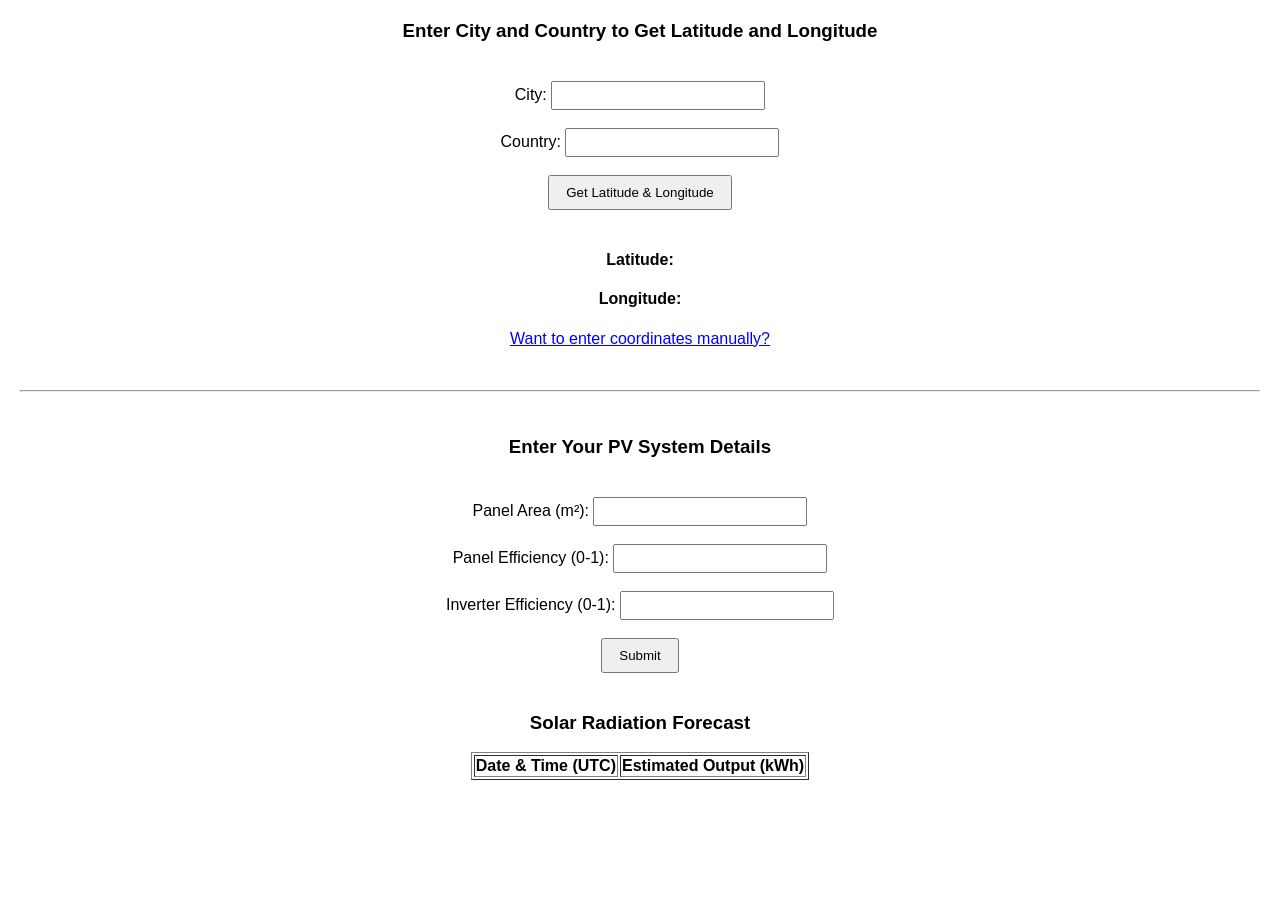
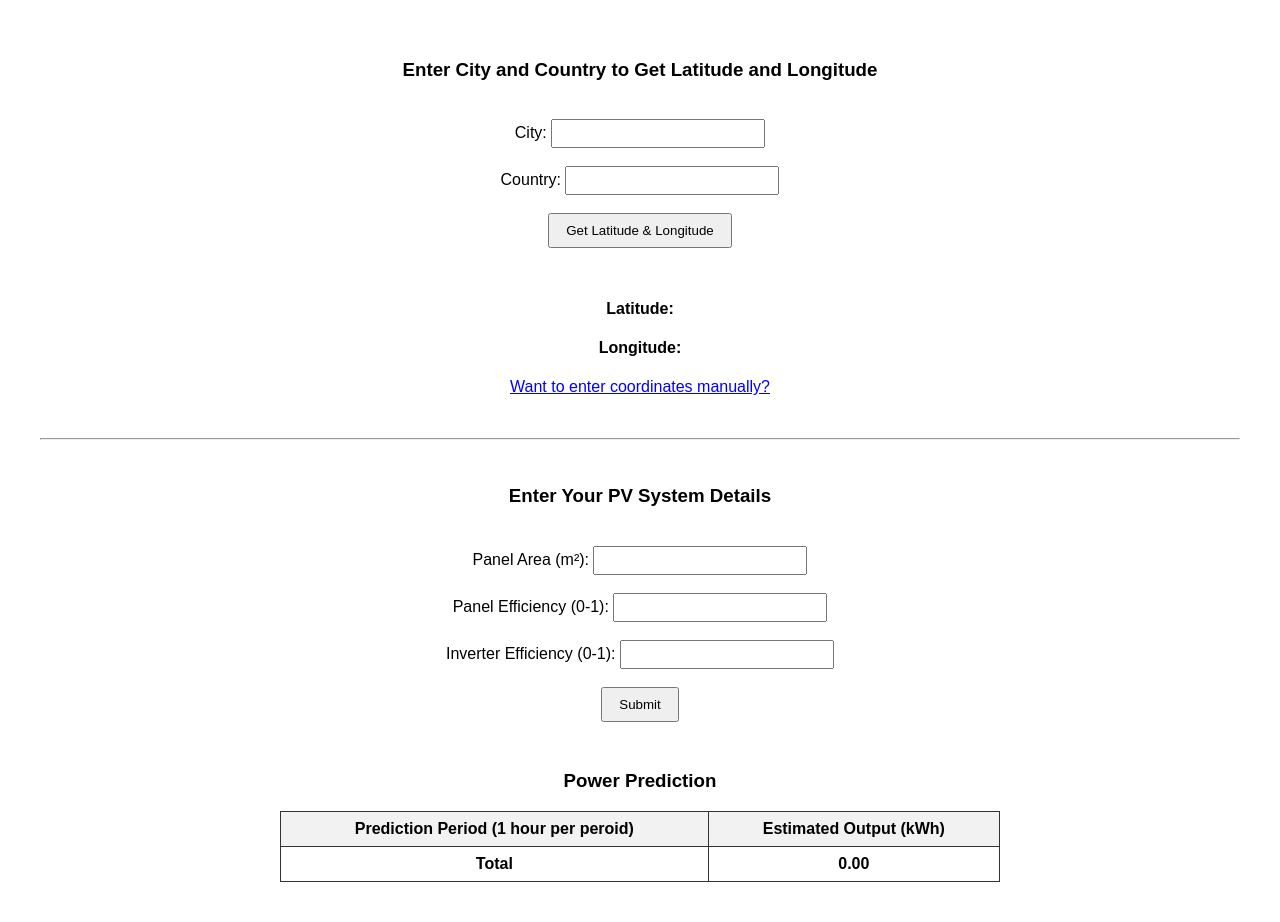
Before and after one commit to FHMattCy/Project-Group-3, a Flask app: page / in a window 1280 px wide. Before the commit the page ends 780 px from the top, so only its background shows below. Run offline with Flask 3, Linux system fonts and the light colour scheme; lists and menus that the app fills with data are empty.

Commit message:
Update Log2
app.py :
- Add import csv, send_file, send_from_directory
- Add function to read and make the table
- Add route to add Prediction Period and Estimated Output in the Prediction Table
- Add route to send data to HourOrderandEstimated.csv
- Add codes to read PV config
- Add codes to calculate Estimated Output
- Fix old codes to the correct objective (Like change the name of files)

calculateEnergyOutput.py :
- Add calculateEnergyOutput.py back
- Add code to keep calculateEnergyOutput,py in folder name "Data" instead
- Change "E" to get Wh instead of kWh but return to kWh later
- Fixing the table to underline for Prediction Period and Estimated Output

HourOrderAndEstimated.csv :
- Add "HourOrderAndEstimated.csv" by function name /predict from app.py to save in the folder name "Data"

fetchSolarIrradiance.py :
- Create folder name "Data"
- Add codes to keep fetchSolarIrradiance.py in folder name "Data" instead

style.css
- Make the table look more clearly

script.js :
- Load two tables for merge into same table
- Check Panel efficiency and Inverter efficiency + if value equal 0 will show "input is invalid value(s):" instead of nothing happened
- Add function that send Panel area in m², Panel efficiency. Inverter efficiency, latitude and longitude to back end and show response message then reload the table again
- Add function to put Estimated Output in the table include transfer hour into "HH:00-HH+1:00" then show in table
- Add codes to show the Prediction Period in the table

index.html :
- Fix and edit to make the table show the data more correctly

```diff
--- a/app.py
+++ b/app.py
@@ -1,19 +1,21 @@
 import os
 import pandas as pd
-from flask import Flask, render_template, request, jsonify
-import os
+import csv
+from flask import Flask, render_template, request, jsonify, send_file
+from flask import send_from_directory
 from fetchSolarIrradiance import fetchSolarIrradiance
-from flask import send_file
+from calculateEnergyOutput import calculate_energy_output_prediction
 
 app = Flask(__name__)
 
 coords_file = os.path.join(os.getcwd(), 'coords.txt')
 
+#main page
 @app.route('/')
 def index():
-    # หน้า index ที่ให้กรอก city กับ country
     return render_template('index.html')
 
+#Route for getting latitude and lonitude by input city and country name
 @app.route('/predict', methods=['POST'])
 def predict_location():
     data = request.get_json()
@@ -28,13 +30,38 @@ def predict_location():
         file.write(coords_message)
 
     fetchSolarIrradiance(latitude, longitude)
+    hourly_predictions = calculate_energy_output_prediction()
+
+    # Ensure the directory exists
+    os.makedirs(os.path.join('Project-Group-3', 'Data'), exist_ok=True)
+
+    # Save predictions to HourOrderAndEstimated.csv
+    output_path = os.path.join('Project-Group-3','Data', 'HourOrderAndEstimated.csv')
+    with open(output_path, 'w', newline='', encoding='utf-8') as file:
+        writer = csv.writer(file)
+        writer.writerow(['Hour', 'Estimated Energy'])  # kWh
+        for hour, value in enumerate(hourly_predictions, start=1):
+            writer.writerow([hour, round(value, 4)])
+    # Read PV config
+    try:
+        with open('pv_config.txt', 'r', encoding='utf-8') as f:
+            lines = f.readlines()
+            A = float(lines[0].split(':')[1].strip().split()[0])
+            n_pv = float(lines[1].split(':')[1].strip())
+            n_inv = float(lines[2].split(':')[1].strip())
+    except Exception as e:
+        return jsonify({"error": f"Failed to read PV config: {str(e)}"}), 500
 
     return jsonify({
+        "message": "Prediction completed successfully.",
         "latitude": latitude,
         "longitude": longitude,
-        "message": "Location received and saved to coords.txt"
-    })
+        "panel_area": A,
+        "panel_efficiency": n_pv,
+        "inverter_efficiency": n_inv
+    }), 200
 
+#Route for getting latitude and lonitude by manual
 @app.route('/location', methods=['GET', 'POST'])
 def enter_location():
     if request.method == 'POST':
@@ -69,12 +96,12 @@ def enter_location():
         with open(coords_file, 'r') as file:
             content = file.read().strip()
             try:
-                # แยกพิกัดจากข้อความในไฟล์
+                # split latitude and longitude
                 parts = content.replace("Latitude: ", "").replace("Longitude: ", "").split(',')
                 lat = parts[0].strip()
                 lon = parts[1].strip()
             except IndexError:
-                pass  # ถ้าอ่านไม่ได้ก็ไม่ต้องแสดง
+                pass  # if impossible to so read does't have to show
 
     return render_template('location.html', latitude=lat, longitude=lon)
 
@@ -95,28 +122,70 @@ def submit_pv():
 
     return jsonify({"message": "PV system configuration saved successfully."})
 
-@app.route('/solar_radiation_data.csv')
-def get_csv():
-    filepath = os.path.join(os.getcwd(), 'solar_radiation_data.csv')
-    if os.path.exists(filepath):
-        return send_file(filepath, mimetype='text/csv')
-    else:
-        return "CSV file not found", 404
+    # Recalculate predictions after PV config is saved
+try:
+    if os.path.exists(coords_file):
+        with open(coords_file, 'r') as file:
+            coords = file.read()
+            parts = coords.replace("Latitude: ", "").replace("Longitude: ", "").split(',')
+            latitude = float(parts[0].strip())
+            longitude = float(parts[1].strip())
 
-@app.route('/radiation_data')
-def get_radiation_data():
+            # Fetch irradiance and recalculate energy output
+            fetchSolarIrradiance(latitude, longitude)
+            hourly_predictions = calculate_energy_output_prediction()
+
+            output_path = os.path.join('Project-Group-3','Data', 'HourOrderAndEstimated.csv')
+            with open(output_path, 'w', newline='', encoding='utf-8') as file:
+                writer = csv.writer(file)
+                writer.writerow(['Hour', 'Estimated Energy'])  # kWh
+                for hour, value in enumerate(hourly_predictions, start=1):
+                    writer.writerow([hour, round(value, 4)])
+except Exception as e:
+    print(f"[submit_pv] Error during recalculation: {str(e)}")
+
+
+
+#Power Prediction Table
+@app.route('/energy_data', methods=['GET'])
+def get_energy_data():
+    data = []
     try:
-        df = pd.read_csv("solar_radiation_data.csv")
-
-        # convert datetime into string as "YYYY-MM-DD HH:MM"
-        df['date'] = pd.to_datetime(df['date']).dt.strftime("%Y-%m-%d %H:%M")
-
-        # convert into the list of dict
-        data = df.to_dict(orient='records')
-
-        return jsonify(data)
+        file_path = os.path.join('Project-Group-3', 'Data', 'HourOrderAndEstimated.csv')
+        df = pd.read_csv(file_path)
+        for _, row in df.iterrows():
+            data.append({
+                'Hour': int(row['Hour']),
+                'Estimated_Energy': float(row['Estimated Energy'])
+            })
     except Exception as e:
         return jsonify({"error": str(e)}), 500
+
+    return jsonify(data)
+
+#Send HourOrderAndEstimated.csv to front end
+@app.route('/HourOrderAndEstimated.csv')
+def serve_estimated_csv():
+    base_dir = os.path.dirname(os.path.abspath(__file__))
+    file_path = os.path.join(base_dir, 'Data', 'HourOrderAndEstimated.csv')
+    return send_file(file_path, mimetype='text/csv')
+
+#Show the Total in the table
+@app.route('/results')
+def show_results():
+    try:
+        file_path = os.path.join('Project-Group-3', 'Data', 'HourOrderAndEstimated.csv')
+
+        df = pd.read_csv(file_path)
+
+        df['Estimated Energy (kWh)'] = df['Estimated Energy']
+
+        energy_data = df[['Hour', 'Estimated Energy (kWh)']].to_dict(orient='records')
+        total_energy = df['Estimated Energy (kWh)'].sum()
+    except Exception as e:
+        return render_template('error.html', message=str(e))
+
+    return render_template('results.html', energy_data=energy_data, total_energy=round(total_energy, 2))
 
 if __name__ == '__main__':
     print("Starting Flask app...")
--- a/static/css/style.css
+++ b/static/css/style.css
@@ -25,8 +25,38 @@ a {
     color: blue;
 }
 
-#radiation-table {
-    margin-left: auto;
-    margin-right: auto;
+/* Make the table to stay in the middle */
+body {
+    font-family: Arial, sans-serif;
+    text-align: center;
+    padding: 20px;
+}
+
+/* Decorate form */
+form {
+    margin-bottom: 30px;
+}
+
+/* Decorate table */
+table#energy-table {
+    margin: 0 auto; /* center table horizontally */
+    border-collapse: collapse;
+    width: 60%; /* optional: set width */
+}
+
+/* Head of table */
+#energy-table th, #energy-table td {
+    border: 1px solid #333;
+    padding: 8px 12px;
     text-align: center;
 }
+
+/* Color of head table */
+#energy-table thead {
+    background-color: #f2f2f2;
+}
+
+/* Switch color each row */
+#energy-table tbody tr:nth-child(even) {
+    background-color: #f9f9f9;
+}
--- a/static/js/script.js
+++ b/static/js/script.js
@@ -1,5 +1,6 @@
 const apiKey = '78de0611a6abb6e3bae85ee67bacdc62'; // Replace with your OpenWeatherMap API key
 
+// Input City and Country for latitude and lonitude
 document.getElementById('location-form').addEventListener('submit', function(event) {
     event.preventDefault();
 
@@ -42,7 +43,8 @@ function sendToBackend(latitude, longitude) {
     .then(data => {
         console.log("Data received from backend:", data);
         // Loading new table after getting new cordinates
-        loadRadiationTable();
+        loadPredictionPeriodTable();
+        loadEstimatedOutputTable();
     })
     .catch(error => {
         console.error("Error sending data to backend:", error);
@@ -57,27 +59,16 @@ document.getElementById('pv-form').addEventListener('submit', function (e) {
     const panelEff = parseFloat(document.getElementById('panel-eff').value);
     const inverterEff = parseFloat(document.getElementById('inverter-eff').value);
 
-    // Range Check functions
-    //Regular range check functions.
-    function between(x, min, max) {
-        return x >= min && x <= max;
-    }
-    //Area range check function.
-    function areaBetween(x, min) {
-        return x >= min;
+    // Check input ranges
+    const isValid = area >= 0.01 && panelEff >= 0.01 && panelEff <= 1 && inverterEff >= 0.01 && inverterEff <= 1;
+
+    if (!isValid) {
+        document.getElementById('response-message').innerText = 'Input is invalid value(s)';
+        return;
     }
 
-    // Try to look for an invalid values.
-    try {
-        if (areaBetween(area, 0.01) == false && between(panelEff, 0.01, 1) == false && between(inverterEff, 0.01, 1) == false) throw "invalid value(s)."; //Note: Temporary fixes, It prevents invalid values from being saved to file, but only show error when area input box is given invalid input and not other boxes.
-    // Catch and show error.
-    } catch(err) {
-        document.getElementById('response-message').innerText = 'Input is ' + err;
-    // finally run the code.
-    } finally {
-        // checks if all values are in range.
-        if (areaBetween(area, 0.01) == true && between(panelEff, 0.01, 1) == true && between(inverterEff, 0.01, 1) == true) { // Redundent, but when I removed it while testing, it stop preventing invalid input from being saved to file.
-            //Summit form if all values are in range.
+            }
+    // Submit only if valid
     fetch('/submit_pv', {
         method: 'POST',
         headers: { 'Content-Type': 'application/json' },
@@ -90,97 +81,143 @@ document.getElementById('pv-form').addEventListener('submit', function (e) {
     .then(res => res.json())
     .then(data => {
         document.getElementById('response-message').innerText = data.message;
+
+        // Get current lat/lon shown on page
+        const lat = document.getElementById('latitude').textContent;
+        const lon = document.getElementById('longitude').textContent;
+
+        // Recalculate
+        fetch('/predict', {
+            method: 'POST',
+            headers: { 'Content-Type': 'application/json' },
+            body: JSON.stringify({ latitude: lat, longitude: lon })
+        })
+        .then(response => response.json())
+        .then(predictData => {
+            console.log("Prediction after PV config update:", predictData);
+
+            // Reload updated tables
+            loadPredictionPeriodTable();
+            loadEstimatedOutputTable();
         })
         .catch(error => {
-                    console.error('Error:', error);
-                    document.getElementById('response-message').innerText = 'An error occurred.';
+            console.error("Error after PV config update:", error);
+        });
+    });
+});
+
+
+    // Prepare to save Estimated Outout in the table
+    fetch('/energy_data')
+            .then(response => response.json())
+            .then(data => {
+                let tbody = document.querySelector('#energy-table tbody');
+                let total = 0;
+
+                // Function that transfer hour into "HH:00-HH+1:00"
+                function hourToPeriod(hour) {
+                    let start = (hour + 21) % 24; // shift to 22:00 = hour 1
+                    let end = (start + 1) % 24;
+                    return `${String(start).padStart(2, '0')}:00-${String(end).padStart(2, '0')}:00`;
+                }
+
+                data.forEach(row => {
+                    const energyWh = row['Estimated_Energy'];
+                    const energyKWh = energyWh / 1000;
+                    total += energyKWh;
+
+                    const tr = document.createElement('tr');
+                    tr.innerHTML = `
+                        <td>${hourToPeriod(row['Hour'])}</td>
+                        <td>${energyKWh.toFixed(2)}</td>
+                    `;
+                    tbody.appendChild(tr);
+                });
+
+                document.getElementById('total-energy').innerHTML = `<strong>${total.toFixed(2)}</strong>`;
+            })
+            .catch(error => {
+                console.error("Failed to load energy data:", error);
+            });
+
+// Prediction Peroid
+    function loadEstimatedOutputTable() {
+    fetch('/HourOrderAndEstimated.csv')
+        .then(response => response.text())
+        .then(csvText => {
+            const lines = csvText.trim().split('\n');
+            const tableBody = document.querySelector('#energy-table tbody');
+            const totalCell = document.getElementById('total-energy');
+            tableBody.innerHTML = ''; // clear old data first
+
+            let totalEnergyWh = 0;
+
+            lines.slice(1).forEach((line) => { // skip header
+                const [sessionLabel, energy] = line.split(',');
+
+                const tr = document.createElement('tr');
+                const tdSession = document.createElement('td');
+                const tdEnergy = document.createElement('td');
+
+                const energyWh = parseFloat(energy.trim());
+
+                const hourInt = parseInt(sessionLabel.trim());
+                const startHour = (21 + hourInt) % 24;  // start at 22:00 for hour = 1
+                const endHour = (startHour + 1) % 24;
+                const startStr = startHour.toString().padStart(2, '0') + ":00";
+                const endStr = endHour.toString().padStart(2, '0') + ":00";
+                tdSession.textContent = `${startStr}-${endStr}`;
+                tdEnergy.textContent = (energyWh).toFixed(3); // show as kWh
+
+                tr.appendChild(tdSession);
+                tr.appendChild(tdEnergy);
+                tableBody.appendChild(tr);
+
+                totalEnergyWh += energyWh;
+            });
+
+            if (totalCell) {
+                totalCell.textContent = (totalEnergyWh).toFixed(3); // kWh
+            }
+        })
+        .catch(error => {
+            console.error('Error loading energy data:', error);
         });
 }
-    }
-});
 
-// getting information from solar_radiation_data.csv to the table
-fetch('/solar_radiation_data.csv')
-    .then(response => response.text())
-    .then(csv => {
-        const rows = csv.trim().split('\n').slice(1); // get header off
-        const tbody = document.querySelector('#radiation-table tbody');
-
-        rows.forEach(row => {
-            const [datetimeRaw, radiationRaw] = row.split(',');
-
-            // cleaning information
-            const datetime = new Date(datetimeRaw.trim());
-            const radiation = parseFloat(radiationRaw.trim());
-
-            const tr = document.createElement('tr');
-            const tdDate = document.createElement('td');
-            const tdRad = document.createElement('td');
-
-            // Format date and time as readable (UTC)
-            if (!isNaN(datetime.getTime())) {
-                tdDate.textContent = datetime.toLocaleString('en-GB', {
-                    timeZone: 'UTC',
-                    year: 'numeric',
-                    month: '2-digit',
-                    day: '2-digit',
-                    hour: '2-digit',
-                    minute: '2-digit',
-                    hour12: false
-                });
-            } else {
-                tdDate.textContent = "Invalid date";
-            }
-
-            // Format radiation
-            if (!isNaN(radiation)) {
-                tdRad.textContent = radiation.toFixed(2);
-            } else {
-                tdRad.textContent = "NaN";
-            }
-
-            tr.appendChild(tdDate);
-            tr.appendChild(tdRad);
-            tbody.appendChild(tr);
-        });
-    })
-    .catch(error => {
-        console.error('Error loading CSV:', error);
-    });
-
-function loadRadiationTable() {
+    // Estimated Output data
+    function loadPredictionPeriodTable() {
         fetch('/solar_radiation_data.csv')
             .then(response => response.text())
             .then(csvText => {
-            const rows = csvText.trim().split('\n').slice(1); //skip header
-            const tableBody = document.querySelector('#radiation-table tbody');
+                const rows = csvText.trim().split('\n').slice(1); // skip header
+                const tableBody = document.querySelector('#energy-table tbody');
                 tableBody.innerHTML = ''; // clear first
 
-            rows.forEach(row => {
-                const [date, radiation] = row.split(',');
+                rows.forEach((row) => {
+                    const [dateStr, radiation] = row.split(',');
+
+                    // Split time from dateStr and transfer to form "HH:mm"
+                    // Example of dateStr: "2025-05-19 22:00:00+00:00"
+                    const timePart = dateStr.split(' ')[1];  // "22:00:00+00:00"
+                    const hourMin = timePart.substring(0, 5); // "22:00"
+
                     const tr = document.createElement('tr');
 
-                const dateCell = document.createElement('td');
+                    const timeCell = document.createElement('td');
                     const radiationCell = document.createElement('td');
 
-                dateCell.textContent = new Date(date).toLocaleString('en-GB', {
-                    timeZone: 'UTC',
-                    hour: '2-digit',
-                    minute: '2-digit',
-                    day: '2-digit',
-                    month: '2-digit',
-                    year: 'numeric',
-                });
-
+                    timeCell.textContent = hourMin;
                     radiationCell.textContent = parseFloat(radiation).toFixed(2);
 
-                tr.appendChild(dateCell);
+                    tr.appendChild(timeCell);
                     tr.appendChild(radiationCell);
                     tableBody.appendChild(tr);
                 });
             });
     }
 
-window.onload = () => {
-    loadRadiationTable();
-};
+window.addEventListener('load', () => {
+    loadPredictionPeriodTable();
+    loadEstimatedOutputTable();
+});
--- a/templates/index.html
+++ b/templates/index.html
@@ -49,17 +49,23 @@
 
     <script src="{{ url_for('static', filename='js/script.js') }}"></script>
 
-    <h3>Solar Radiation Forecast</h3>
-    <table border="1" id="radiation-table">
+    <h3>Power Prediction</h3>
+    <table id="energy-table">
         <thead>
             <tr>
-                <th>Date & Time (UTC)</th>
+                <th>Prediction Period (1 hour per peroid)</th>
                 <th>Estimated Output (kWh)</th>
             </tr>
         </thead>
         <tbody>
-            <!-- Data will be inserted here by JavaScript -->
+                <!-- Data will be inserted here by JavaScript -->
         </tbody>
+        <tfoot>
+            <tr>
+                <td><strong>Total</strong></td>
+                <td id="total-energy"><strong>0.00</strong></td>
+            </tr>
+        </tfoot>
     </table>
 
 </body>
```
Also changed, not shown: Data/HourOrderAndEstimated.csv (added, +25 -0 lines), calculateEnergyOutput.py (added, +83 -0 lines), fetchSolarIrradiance.py (+16 -8 lines). Lines whose indentation alone changed are shown as unchanged.
